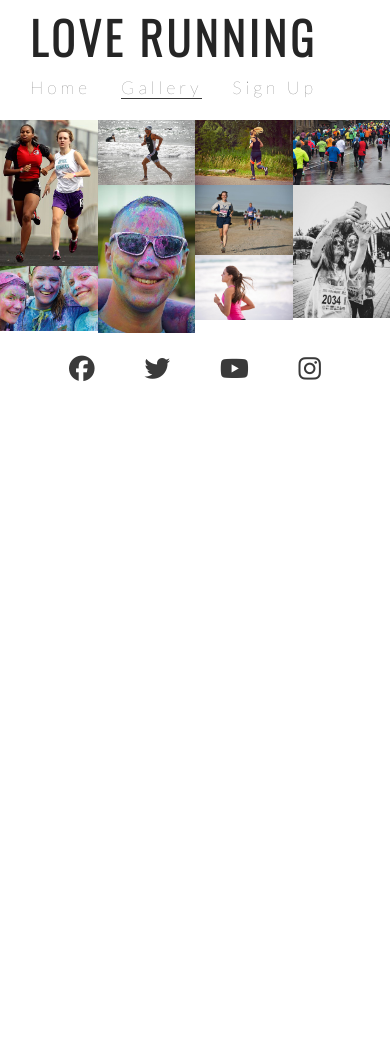
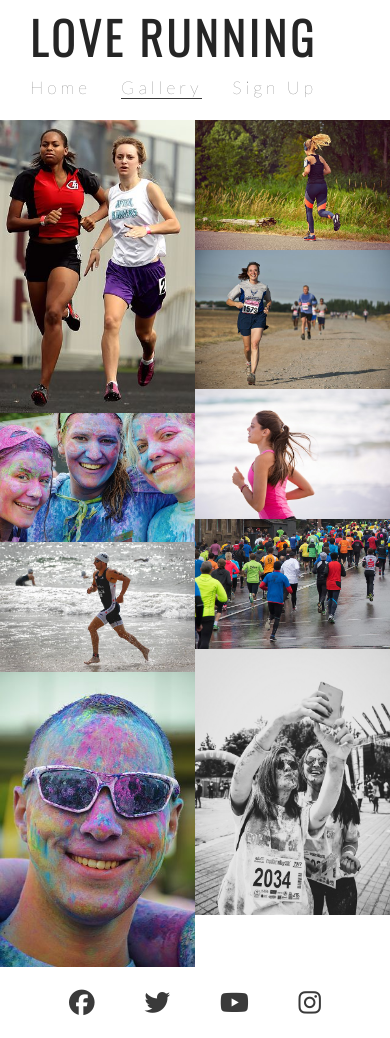
Before and after one commit to DinisMachado87/love-runing, a plain HTML site: page gallery.html in a window 390 px wide. Before the commit the page ends 844 px from the top, so only its background shows below. Drawn offline with nearby package versions, Linux system fonts and the light colour scheme.

Commit message:
Style gallery for responsive design

```diff
--- a/assets/css/style.css
+++ b/assets/css/style.css
@@ -331,3 +331,16 @@ footer {
         text-align: center;
         padding: 0 20px;
     }
+
+    #photos {
+        column-count: 3;
+    }
+
+
+    /*for small screens 800px and smaller*/
+    @media screen and (max-width: 800px) {
+
+        #photos {
+            column-count: 2;
+        }
+    }
```
